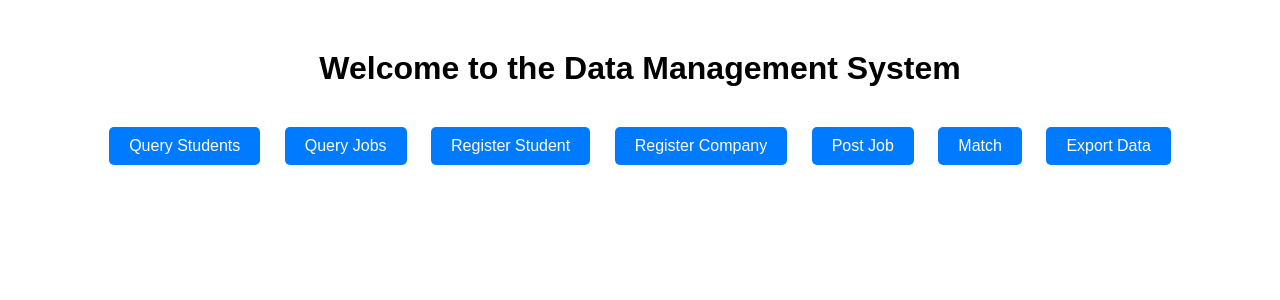
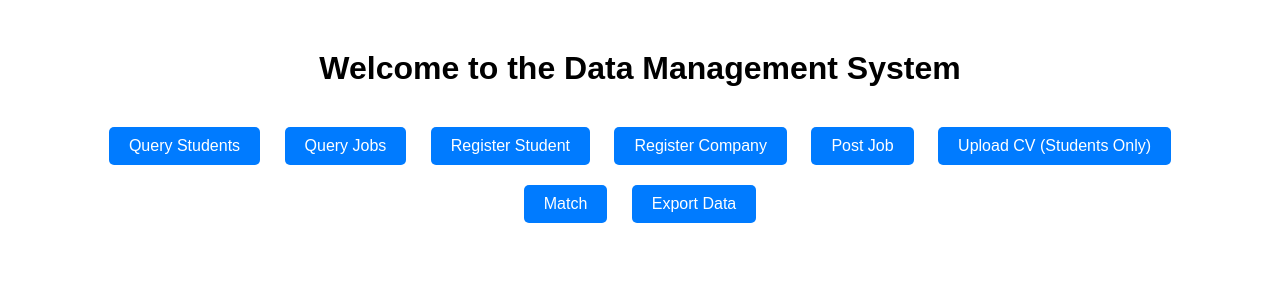
Before and after one commit to firmao/jobs, a Flask app: page / in a window 1280 px wide. Shown: the top 300 px of the page. Run offline with Flask 2, Linux system fonts and the light colour scheme.

Commit message:
Add files via upload

```diff
--- a/app.py
+++ b/app.py
@@ -1,11 +1,15 @@
-from flask import Flask, request, redirect, url_for, render_template, flash
+from flask import Flask, request, redirect, url_for, render_template, flash, send_from_directory
 from flask_sqlalchemy import SQLAlchemy
 import pandas as pd
 import secrets
+import os
 
 app = Flask(__name__)
 app.config['SQLALCHEMY_DATABASE_URI'] = 'sqlite:///poc.db'
 app.config['SECRET_KEY'] = secrets.token_hex(16)
+app.config['UPLOAD_FOLDER'] = 'uploads'
+app.config['MAX_CONTENT_LENGTH'] = 16 * 1024 * 1024  # 16 MB limit
+
 db = SQLAlchemy(app)
 
 class Student(db.Model):
@@ -28,6 +32,47 @@ class JobPost(db.Model):
 @app.route('/')
 def home():
     return render_template('register.html')
+
+@app.route('/match', methods=['GET'])
+def match():
+    students = Student.query.all()
+    jobs = JobPost.query.all()
+    matches = []
+    for student in students:
+        for job in jobs:
+            if 'Python' in job.description:
+                matches.append((student.name, job.title))
+    return render_template('match.html', matches=matches)
+
+@app.route('/export', methods=['GET'])
+def export_data():
+    students = Student.query.all()
+    jobs = JobPost.query.all()
+    student_data = [(s.name, s.email) for s in students]
+    job_data = [(j.title, j.description) for j in jobs]
+    df_students = pd.DataFrame(student_data, columns=['Name', 'Email'])
+    df_jobs = pd.DataFrame(job_data, columns=['Title', 'Description'])
+    df_students.to_csv('students.csv', index=False)
+    df_jobs.to_csv('jobs.csv', index=False)
+    return render_template('export.html')
+
+# Query Students
+@app.route('/query_students', methods=['GET', 'POST'])
+def query_students():
+    if request.method == 'POST':
+        email = request.form['email']
+        student = Student.query.filter_by(email=email).first()
+        return render_template('query_results.html', results=[student] if student else [], query='Student')
+    return render_template('query_students.html')
+
+# Query Jobs
+@app.route('/query_jobs', methods=['GET', 'POST'])
+def query_jobs():
+    if request.method == 'POST':
+        title = request.form['title']
+        jobs = JobPost.query.filter(JobPost.title.like(f'%{title}%')).all()
+        return render_template('query_results.html', results=jobs, query='Job')
+    return render_template('query_jobs.html')
 
 @app.route('/register_student', methods=['GET', 'POST'])
 def register_student():
@@ -73,47 +118,32 @@ def post_job():
     companies = Company.query.all()
     return render_template('post_job.html', companies=companies)
 
-@app.route('/match', methods=['GET'])
-def match():
-    students = Student.query.all()
-    jobs = JobPost.query.all()
-    matches = []
-    for student in students:
-        for job in jobs:
-            if 'Python' in job.description:
-                matches.append((student.name, job.title))
-    return render_template('match.html', matches=matches)
+@app.route('/upload_cv', methods=['GET', 'POST'])
+def upload_cv():
+    if request.method == 'POST':
+        if 'cv' not in request.files:
+            flash('No file part')
+            return redirect(request.url)
+        file = request.files['cv']
+        if file.filename == '':
+            flash('No selected file')
+            return redirect(request.url)
+        if file and allowed_file(file.filename):
+            filename = file.filename
+            file.save(os.path.join(app.config['UPLOAD_FOLDER'], filename))
+            flash('CV uploaded successfully.')
+            return redirect(url_for('home'))
+    return render_template('upload_cv.html')
 
-@app.route('/export', methods=['GET'])
-def export_data():
-    students = Student.query.all()
-    jobs = JobPost.query.all()
-    student_data = [(s.name, s.email) for s in students]
-    job_data = [(j.title, j.description) for j in jobs]
-    df_students = pd.DataFrame(student_data, columns=['Name', 'Email'])
-    df_jobs = pd.DataFrame(job_data, columns=['Title', 'Description'])
-    df_students.to_csv('students.csv', index=False)
-    df_jobs.to_csv('jobs.csv', index=False)
-    return render_template('export.html')
+def allowed_file(filename):
+    return '.' in filename and filename.rsplit('.', 1)[1].lower() in {'pdf', 'doc', 'docx'}
 
-# Query Students
-@app.route('/query_students', methods=['GET', 'POST'])
-def query_students():
-    if request.method == 'POST':
-        email = request.form['email']
-        student = Student.query.filter_by(email=email).first()
-        return render_template('query_results.html', results=[student] if student else [], query='Student')
-    return render_template('query_students.html')
-
-# Query Jobs
-@app.route('/query_jobs', methods=['GET', 'POST'])
-def query_jobs():
-    if request.method == 'POST':
-        title = request.form['title']
-        jobs = JobPost.query.filter(JobPost.title.like(f'%{title}%')).all()
-        return render_template('query_results.html', results=jobs, query='Job')
-    return render_template('query_jobs.html')
+@app.route('/uploads/<filename>')
+def uploaded_file(filename):
+    return send_from_directory(app.config['UPLOAD_FOLDER'], filename)
 
 if __name__ == '__main__':
+    if not os.path.exists(app.config['UPLOAD_FOLDER']):
+        os.makedirs(app.config['UPLOAD_FOLDER'])
     db.create_all()
     app.run(debug=True)
--- a/templates/register.html
+++ b/templates/register.html
@@ -41,6 +41,9 @@
     <a href="{{ url_for('register_company') }}" class="button">Register Company</a>
     <a href="{{ url_for('post_job') }}" class="button">Post Job</a>
 
+    <!-- Button to upload CV -->
+    <a href="{{ url_for('upload_cv') }}" class="button">Upload CV (Students Only)</a>
+
     <!-- Other navigation links -->
     <a href="{{ url_for('match') }}" class="button">Match</a>
     <a href="{{ url_for('export_data') }}" class="button">Export Data</a>
```
Also changed, not shown: templates/upload_cv.html (added, +17 -0 lines).
